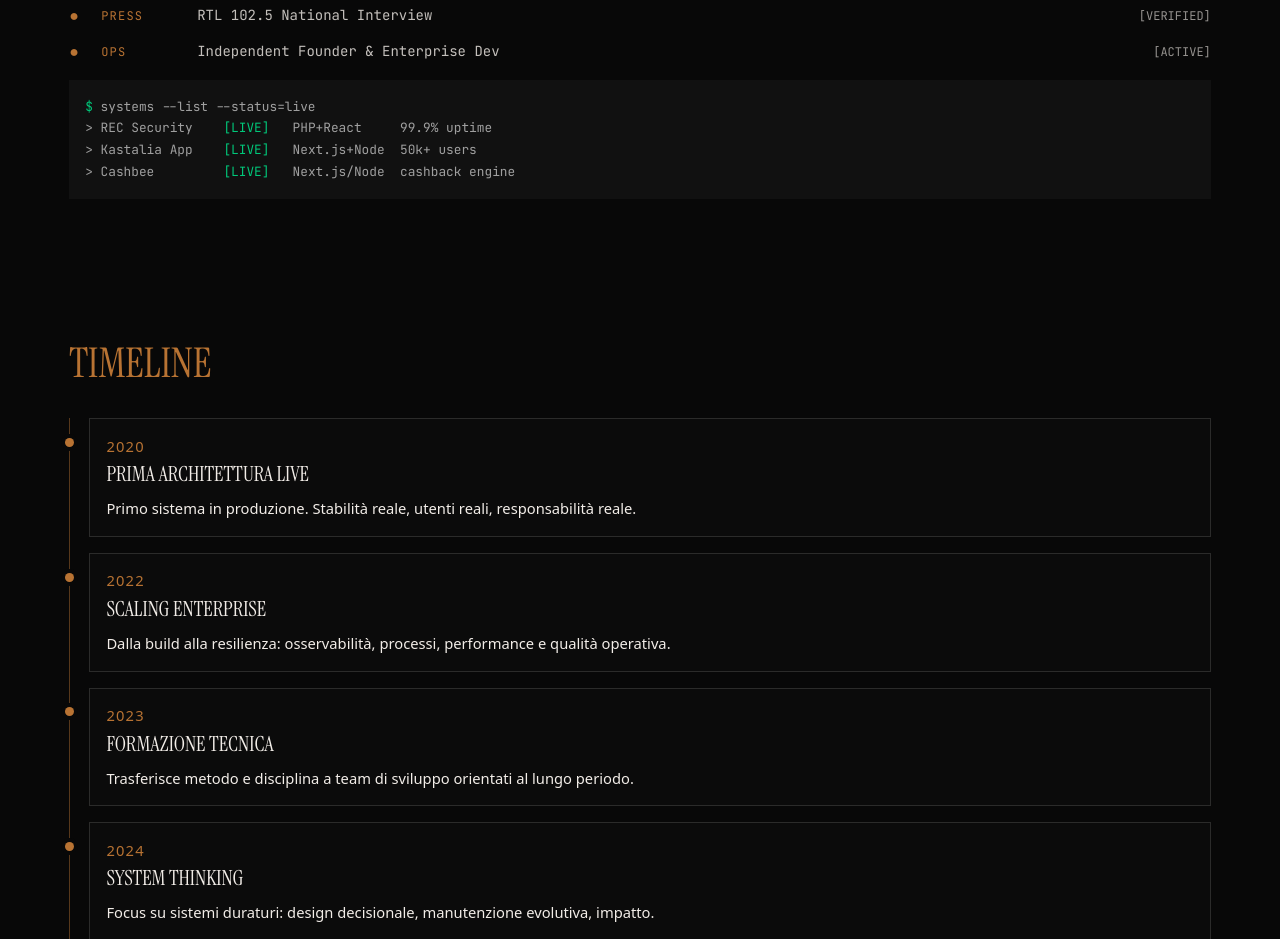
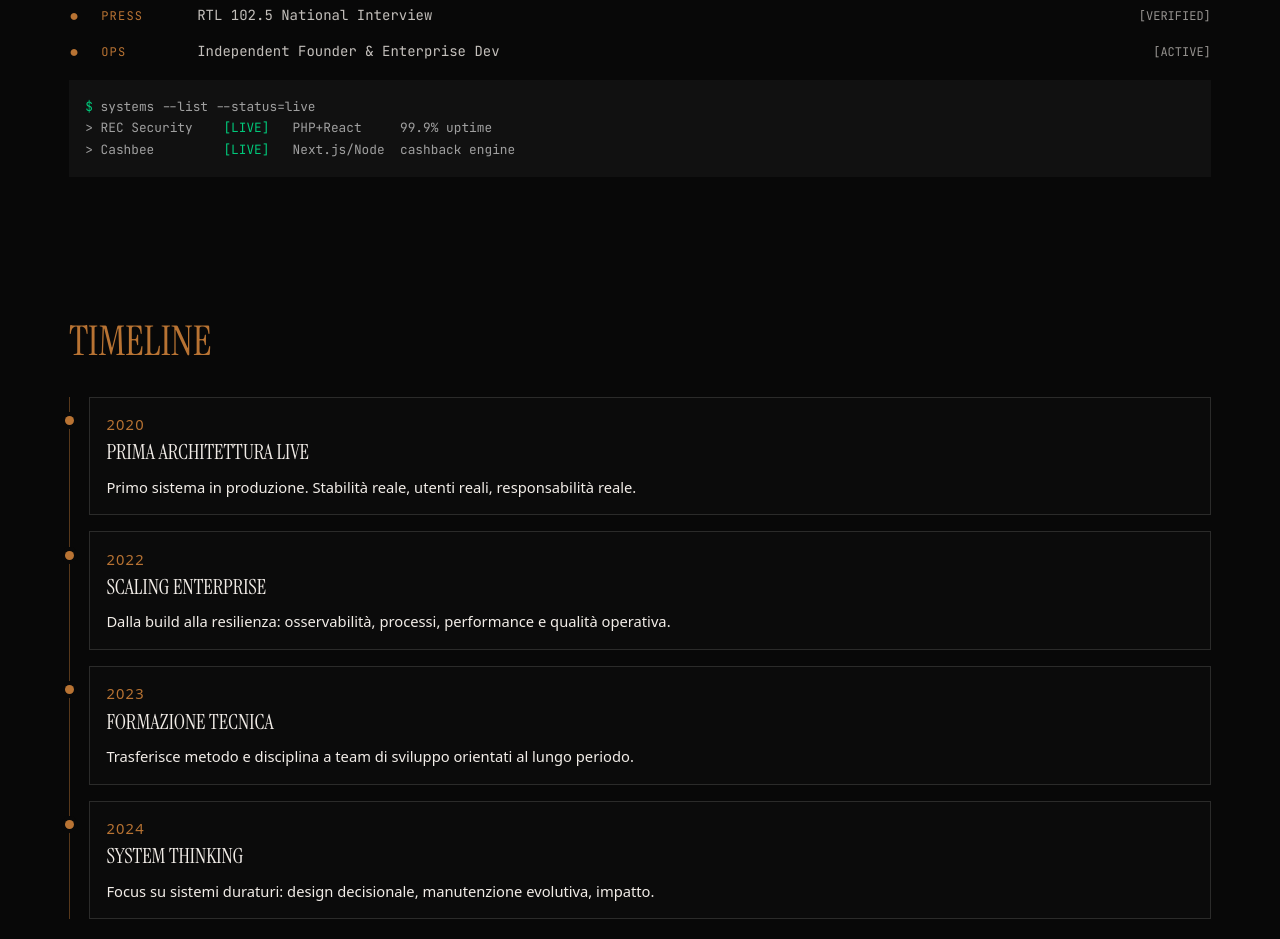
Before and after one commit to Flame0510/micheletornello.com, a Next.js app: page / in a window 1280 px wide. Shown: the part 2860-3799 px from the top of the page. Built offline with nearby package versions, Linux system fonts and the light colour scheme.

Commit message:
fix: remove kastalia from systems list

```diff
--- a/src/app/page.tsx
+++ b/src/app/page.tsx
@@ -154,11 +154,6 @@ export default function HomePage() {
       name: 'REC Security',
       stack: 'Node/PostgreSQL',
       metric: '99.9% uptime'
-    },
-    {
-      name: 'Kastalia',
-      stack: 'Next.js/TS',
-      metric: '50k+ users'
     },
     {
       name: 'Cashbee',
@@ -475,7 +470,6 @@ export default function HomePage() {
           <div className="systemsTable">
             <p><span className="prompt">$</span> systems --list --status=live</p>
             <p>&gt; REC Security    <span className="live">[LIVE]</span>   PHP+React     99.9% uptime</p>
-            <p>&gt; Kastalia App    <span className="live">[LIVE]</span>   Next.js+Node  50k+ users</p>
             <p>&gt; Cashbee         <span className="live">[LIVE]</span>   Next.js/Node  cashback engine</p>
           </div>
 
```
Also changed, not shown: assets/portfolio-final_lavori_desktop_2026-03-16T22-40.jpg (added).
